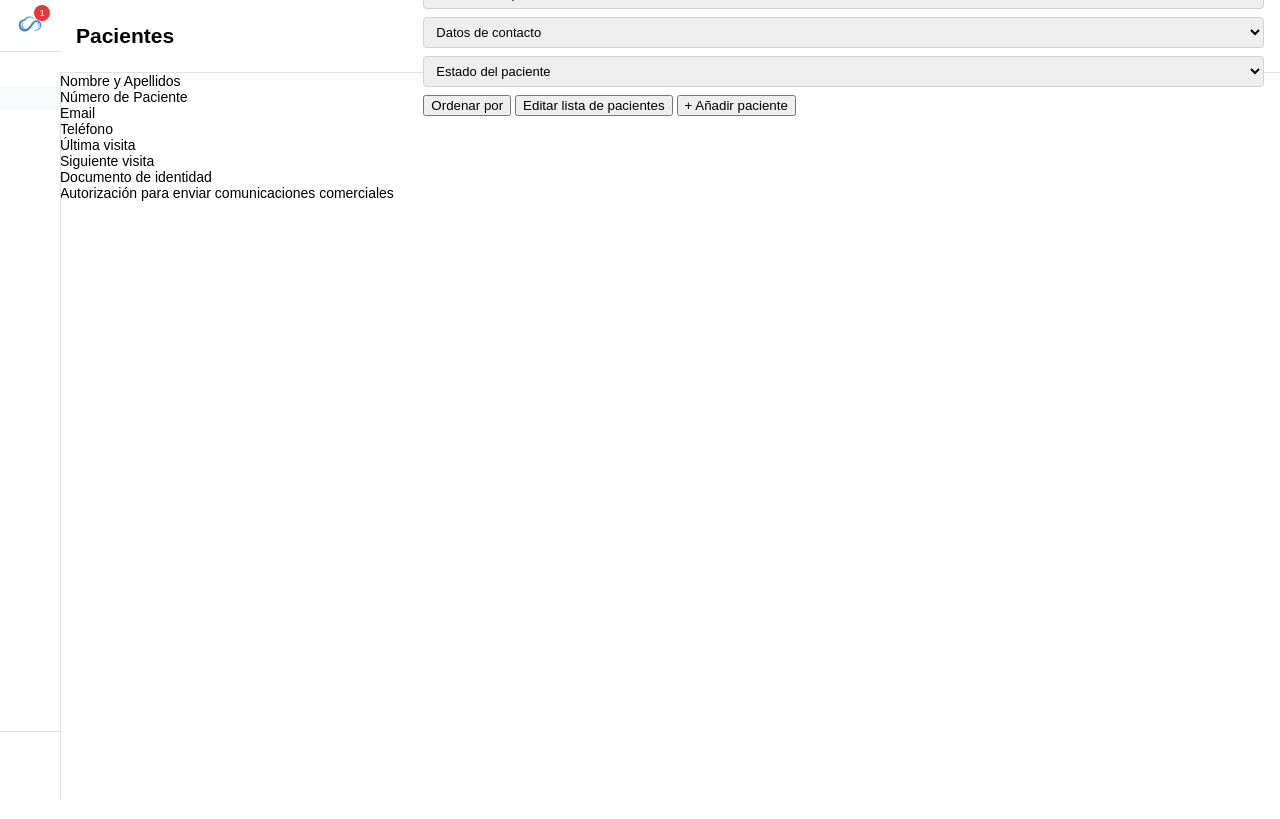
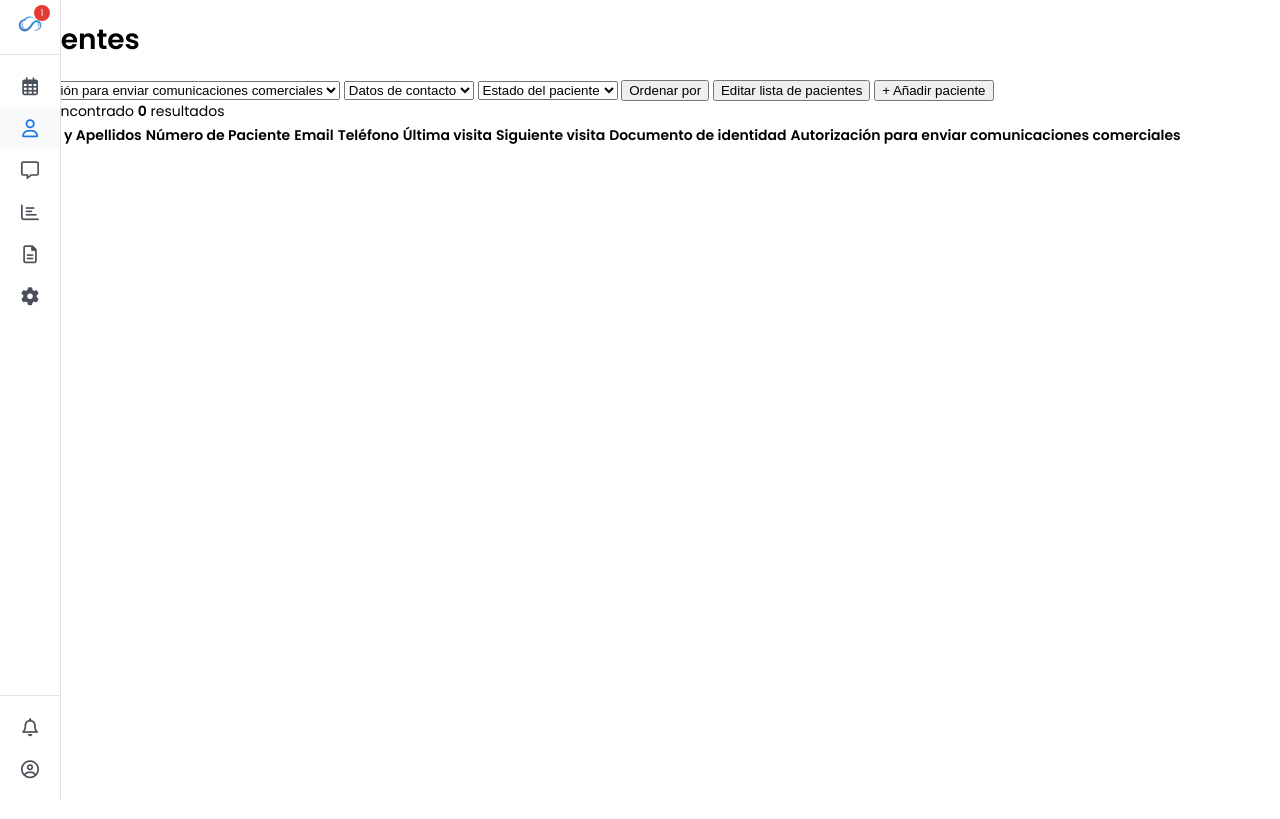
Before and after one commit to sincs87/nubeclinic, a Flask app: page /pacientes/ in a window 1280 px wide. Run offline with Flask 3, Linux system fonts and the light colour scheme; data that the repository does not hold is empty.

Commit message:
Actualizacion

```diff
--- a/app/templates/pacientes/pacientes.html
+++ b/app/templates/pacientes/pacientes.html
@@ -4,65 +4,71 @@
     <meta charset="UTF-8">
     <title>Pacientes - NubeClinic</title>
     <link rel="stylesheet" href="{{ url_for('static', filename='css/panel.css') }}">
+    <link rel="stylesheet" href="https://cdnjs.cloudflare.com/ajax/libs/font-awesome/6.0.0-beta3/css/all.min.css">
+    <link href="https://fonts.googleapis.com/css2?family=Poppins:wght@300;400;500;600&display=swap" rel="stylesheet">
 </head>
 <body>
+<div class="panel-container">
     {% include 'components/sidebar.html' %}
 
-    <div class="main-content">
-        <div class="main-header pacientes">
-            <h2>Pacientes</h2>
-            <div class="pacientes-actions">
-                <input type="text" class="search-input" placeholder="Escribe nombre, teléfono, ID o número de paciente">
-                <select class="filter-select">
+    <div class="panel-content">
+        <div class="panel-header">
+            <h1 class="panel-title">Pacientes</h1>
+            <div class="panel-actions">
+                <select class="panel-select">
                     <option>Autorización para enviar comunicaciones comerciales</option>
                 </select>
-                <select class="filter-select">
+                <select class="panel-select">
                     <option>Datos de contacto</option>
                 </select>
-                <select class="filter-select">
+                <select class="panel-select">
                     <option>Estado del paciente</option>
                 </select>
-                <div class="sort-buttons">
-                    <button class="btn-secondary">Ordenar por</button>
-                    <button class="btn-secondary">Editar lista de pacientes</button>
-                    <button class="btn-primary">+ Añadir paciente</button>
-                </div>
+                <button class="panel-button-outline">Ordenar por</button>
+                <button class="panel-button-outline">Editar lista de pacientes</button>
+                <button class="panel-button-primary">+ Añadir paciente</button>
             </div>
         </div>
 
-        <div class="pacientes-table">
-            <div class="table-header">
-                <div>Nombre y Apellidos</div>
-                <div>Número de Paciente</div>
-                <div>Email</div>
-                <div>Teléfono</div>
-                <div>Última visita</div>
-                <div>Siguiente visita</div>
-                <div>Documento de identidad</div>
-                <div>Autorización para enviar comunicaciones comerciales</div>
-            </div>
+        <div class="panel-subtitle">Se han encontrado <strong>{{ pacientes|length }}</strong> resultados</div>
 
-            {% for paciente in pacientes %}
-            <div class="table-row">
-                <div>{{ paciente.nombre }} {{ paciente.apellidos }}</div>
-                <div>{{ paciente.numero }}</div>
-                <div>
-                    {% if paciente.email %}
-                        {{ paciente.email }}
-                    {% else %}
-                        <a href="#" class="add-email">Añadir email</a>
-                    {% endif %}
-                </div>
-                <div>{{ paciente.telefono }}</div>
-                <div>{{ paciente.ultima_visita or '-' }}</div>
-                <div>{{ paciente.siguiente_visita or 'Crear cita' }}</div>
-                <div>{{ paciente.documento or '-' }}</div>
-                <div>{{ paciente.autorizacion }}</div>
-            </div>
-            {% endfor %}
+        <div class="panel-table-container">
+            <table class="panel-table">
+                <thead>
+                    <tr>
+                        <th>Nombre y Apellidos</th>
+                        <th>Número de Paciente</th>
+                        <th>Email</th>
+                        <th>Teléfono</th>
+                        <th>Última visita</th>
+                        <th>Siguiente visita</th>
+                        <th>Documento de identidad</th>
+                        <th>Autorización para enviar comunicaciones comerciales</th>
+                    </tr>
+                </thead>
+                <tbody>
+                    {% for paciente in pacientes %}
+                    <tr>
+                        <td>{{ paciente.nombre }} {{ paciente.apellidos }}</td>
+                        <td>{{ paciente.numero_paciente }}</td>
+                        <td>
+                            {% if paciente.email %}
+                                {{ paciente.email }}
+                            {% else %}
+                                <a href="#" class="link-add">Añadir email</a>
+                            {% endif %}
+                        </td>
+                        <td>{{ paciente.telefono }}</td>
+                        <td>{{ paciente.ultima_visita or '-' }}</td>
+                        <td>{{ paciente.siguiente_visita or 'Crear cita' }}</td>
+                        <td>{{ paciente.dni or '-' }}</td>
+                        <td>{{ paciente.autorizacion }}</td>
+                    </tr>
+                    {% endfor %}
+                </tbody>
+            </table>
         </div>
     </div>
-
-    <script src="{{ url_for('static', filename='js/panel.js') }}"></script>
+</div>
 </body>
 </html>
```
